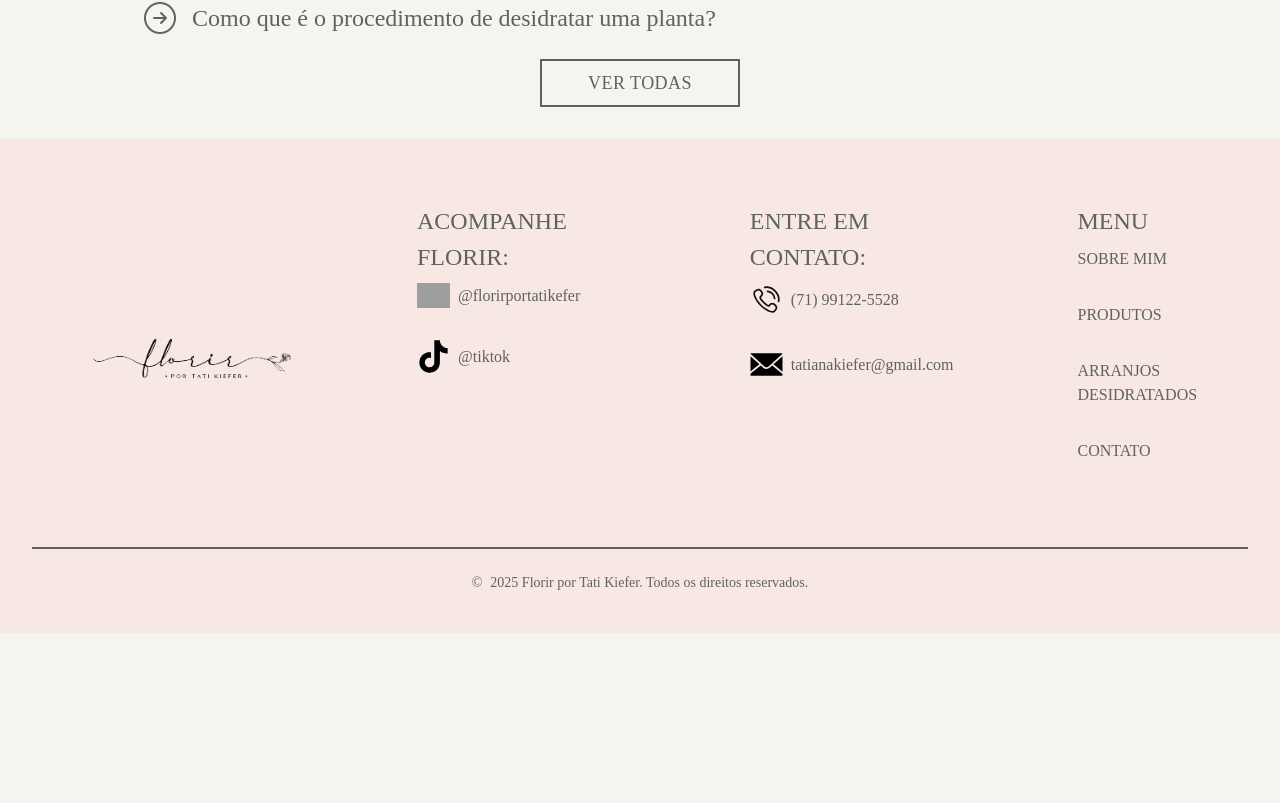
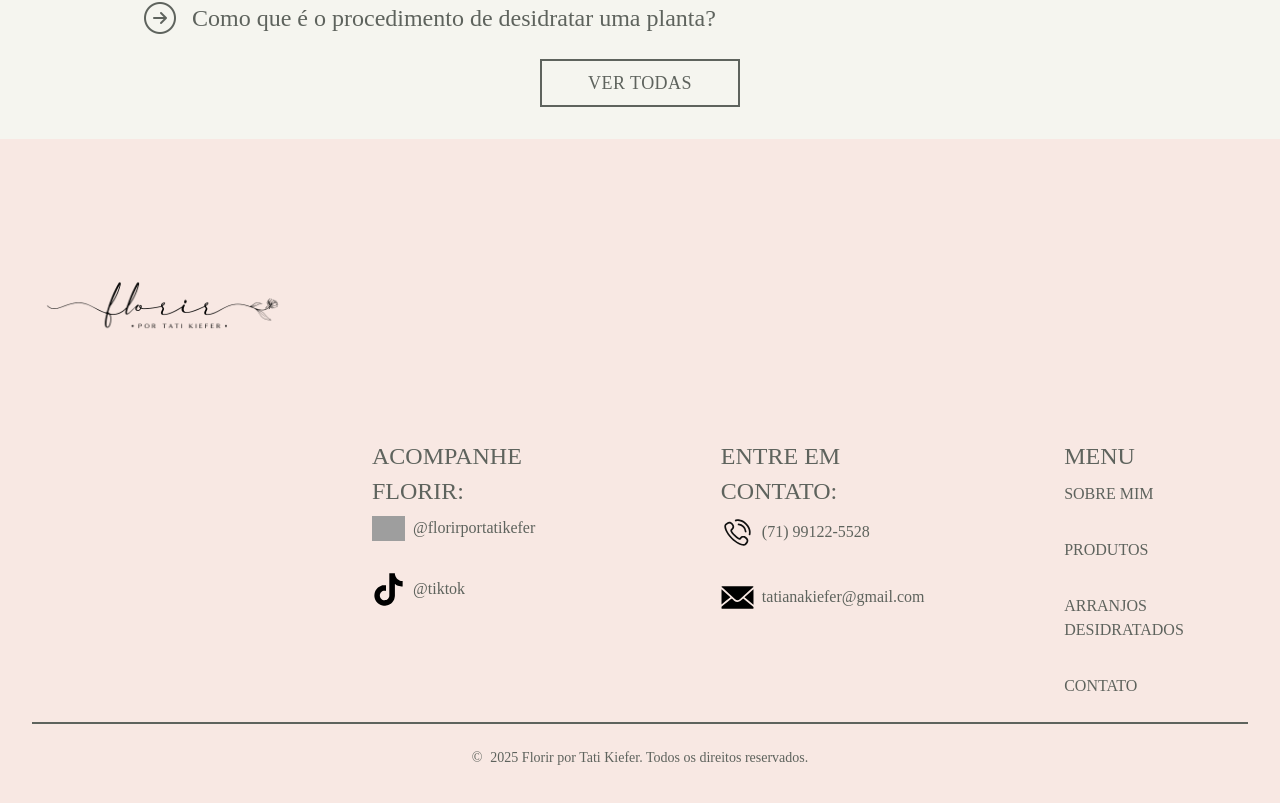
Before and after one commit to Miltchola/florir-website-front, a Next.js app: page / in a window 1280 px wide. Shown: the part 2910-3713 px from the top of the page. Before the commit the page ends 3543 px from the top, so only its background shows below. Built offline with nearby package versions, Linux system fonts and the light colour scheme; grey boxes are pictures that could not be loaded; a web font is replaced by a local one.

Commit message:
Novas features

```diff
--- a/app/sharedComponents/layout/Footer.tsx
+++ b/app/sharedComponents/layout/Footer.tsx
@@ -7,34 +7,33 @@ interface FooterProps {
 export function Footer({ navLinks }: FooterProps) {
   return (
     <footer
-      className="w-full px-8 pt-16 pb-10"
+      className="w-full px-8 pt-10 pb-10"
       style={{
         backgroundColor: "#F8E8E3",
         color: "#5E635D",
         fontFamily: "inherit",
       }}
     >
-      <div className="flex flex-col md:flex-row gap-32 md:gap-0 justify-between items-start w-full">
-        {/* Logo */}
-        <div className="mb-6 md:mb-0 flex-shrink-0">
-          <Image
-            src="/icons/Sublogo Florir.png"
-            alt="Subogo Florir"
-            width={320}
-            height={320}
-            className="object-contain"
-            priority
-          />
+      <div className="relative w-full">
+        {/* Logo: canto superior esquerdo no desktop, centralizada no mobile */}
+        <div className="flex md:block justify-center md:justify-start">
+          <div className="w-64 h-64 md:w-[260px] md:h-[260px]">
+            <Image
+              src="/icons/Sublogo Florir.png"
+              alt="Sublogo Florir"
+              width={260}
+              height={260}
+              className="object-contain w-full h-full"
+              priority
+            />
+          </div>
         </div>
 
-        {/* Divider */}
-        <div className="hidden md:block h-full border-l border-[#5E635D] mx-8" />
-
-        {/* Info Columns */}
-        <div className="flex flex-col md:flex-row gap-32 w-full justify-between">
+        {/* Conteúdo centralizado com padding à esquerda para não sobrepor a logo no desktop */}
+        <div className="flex flex-col md:flex-row gap-16 md:gap-32 justify-between items-center md:items-start w-full mt-8 md:mt-0 md:pl-[340px]">
           {/* Social */}
-          <div>
-            <h3 className="font-semibold mb-2" style={{ color: "#5E635D" }}>
+          <div className="flex flex-col md:items-start items-center">
+            <h3 className="font-semibold mb-2 text-sm md:text-left text-center" style={{ color: "#5E635D" }}>
               ACOMPANHE FLORIR:
             </h3>
             <ul className="space-y-8">
@@ -76,8 +75,8 @@ export function Footer({ navLinks }: FooterProps) {
           </div>
 
           {/* Contact */}
-          <div>
-            <h3 className="font-semibold mb-2" style={{ color: "#5E635D" }}>
+          <div className="flex flex-col md:items-start items-center">
+            <h3 className="font-semibold mb-2 text-sm md:text-left text-center" style={{ color: "#5E635D" }}>
               ENTRE EM CONTATO:
             </h3>
             <ul className="space-y-8">
@@ -102,9 +101,9 @@ export function Footer({ navLinks }: FooterProps) {
             </ul>
           </div>
 
-          {/* Menu */}
-          <div>
-            <h3 className="font-semibold mb-2" style={{ color: "#5E635D" }}>
+          {/* Menu - hidden on mobile */}
+          <div className="hidden md:flex flex-col items-start">
+            <h3 className="font-semibold mb-2 text-sm" style={{ color: "#5E635D" }}>
               MENU
             </h3>
             <ul className="space-y-8">
@@ -112,7 +111,7 @@ export function Footer({ navLinks }: FooterProps) {
                 <li key={link.label}>
                   <a
                     href={link.href}
-                    className="hover:underline"
+                    className="hover:underline normal-case"
                     style={{ color: "#5E635D" }}
                   >
                     {link.label}
```
Also changed, not shown: public/icons/Sublogo Florir.png.
